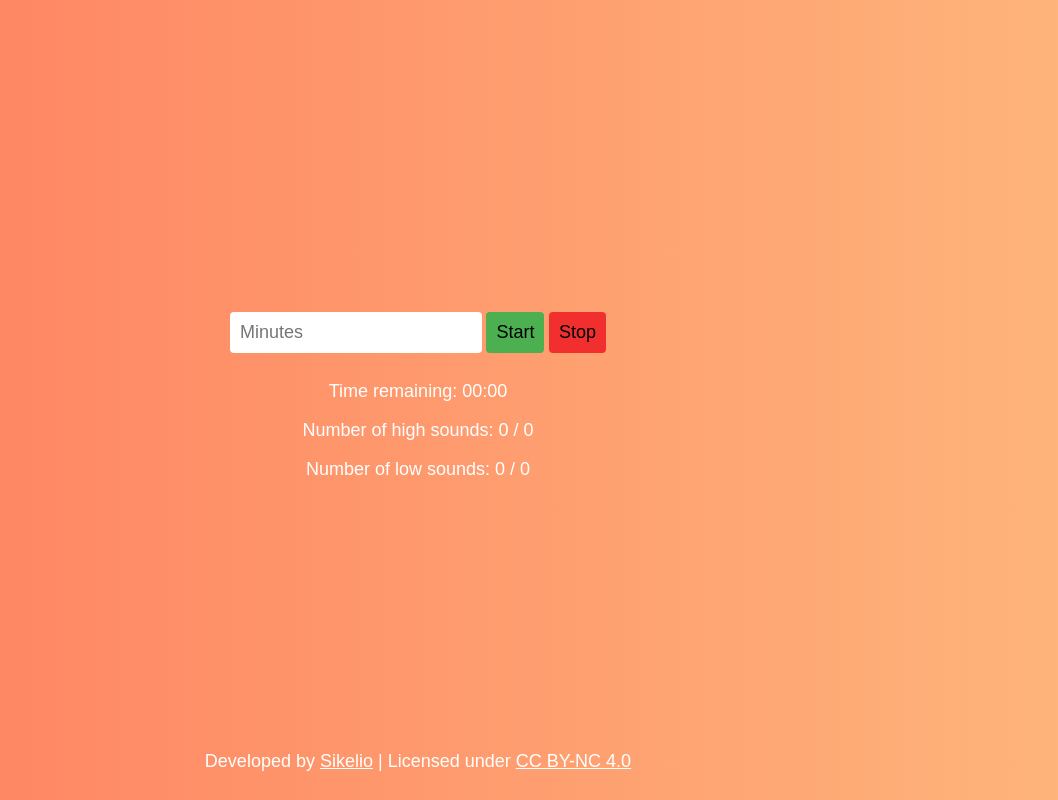
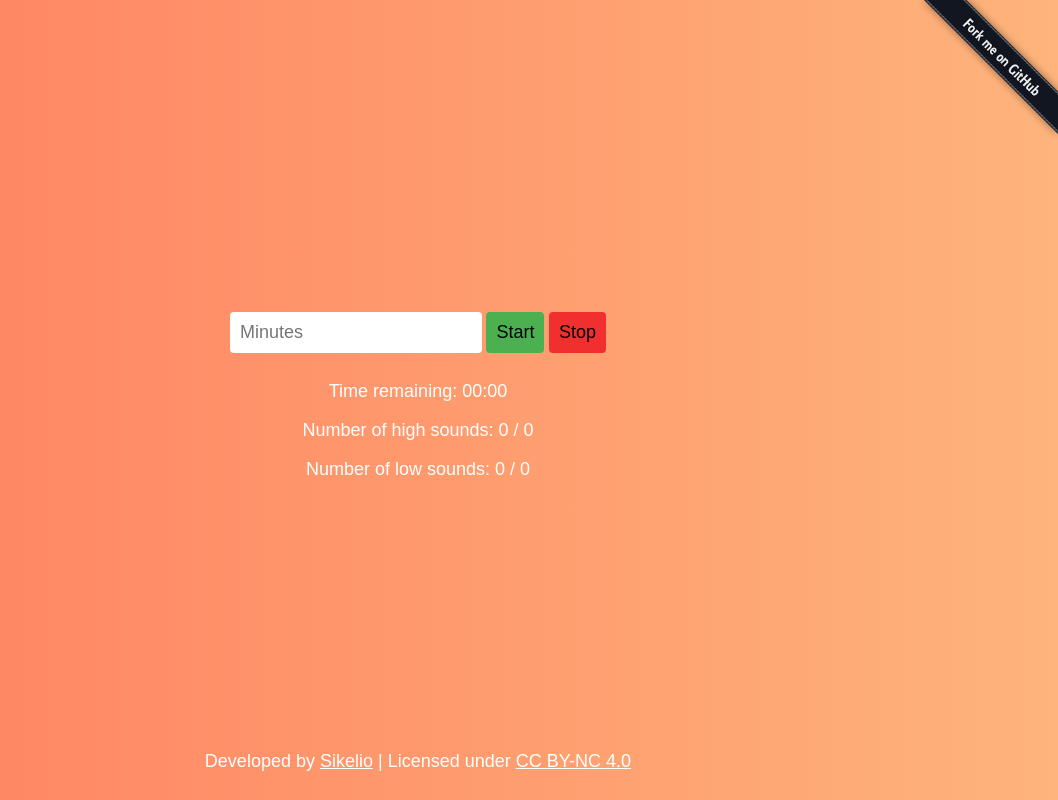
Before and after one commit to sikelio/distraction-sound-generator, a plain HTML site: page index.html in a window 1280 px wide. Shown: the whole page, without its empty margins (222-1280 px from the left). Drawn offline with Linux system fonts and the light colour scheme.

Commit message:
feat(ui): github fork ribbon

```diff
--- a/index.html
+++ b/index.html
@@ -7,6 +7,13 @@
     <title>Distraction Sound Generator</title>
   </head>
   <body>
+    <a href="https://github.com/sikelio/distraction-sound-generator" target="_blank">
+      <img
+        style="position: absolute; top: 0; right: 0; border: 0;"
+        src="./public/assets/fork-me.png"
+        alt="Fork me on GitHub" />
+    </a>
+
     <main>
       <input type="number" id="minutesInput" placeholder="Minutes" />
       <button id="generateBtn">Start</button>
```
Also changed, not shown: public/assets/fork-me.png (added).
